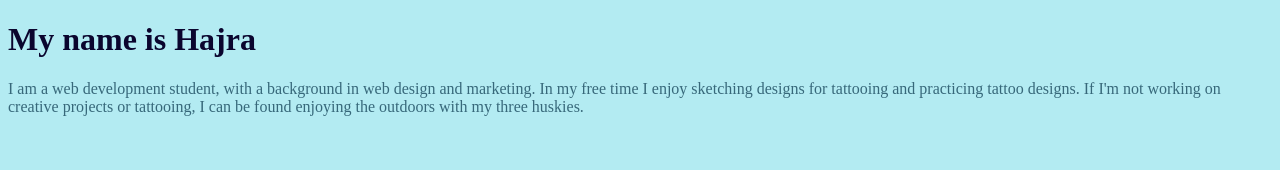
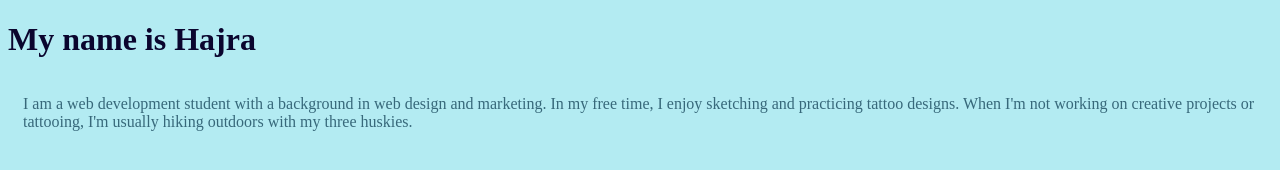
Before and after one commit to hbowen245/hbowen245.github.io, a plain HTML site: page index.html in a window 1280 px wide. Drawn offline with Linux system fonts and the light colour scheme.

Commit message:
Update index.html

```diff
--- a/index.html
+++ b/index.html
@@ -11,11 +11,12 @@
         }
         p {
           color:#37687a;
+          padding: 15px;
         }
     </style>
   </head>
   <body>
     <h1>My name is Hajra</h1>
-    <p>I am a web development student, with a background in web design and marketing. In my free time I enjoy sketching designs for tattooing and practicing tattoo designs. If I'm not working on creative projects or tattooing, I can be found enjoying the outdoors with my three huskies. </p>
+    <p>I am a web development student with a background in web design and marketing. In my free time, I enjoy sketching and practicing tattoo designs. When I'm not working on creative projects or tattooing, I'm usually hiking outdoors with my three huskies. </p>
   </body>
 </html>
```
